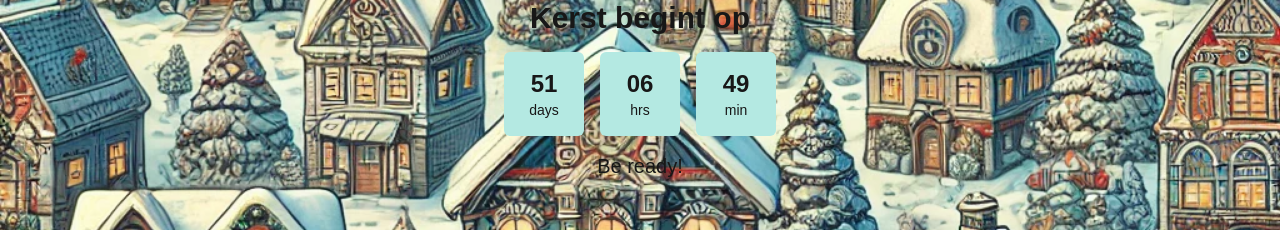
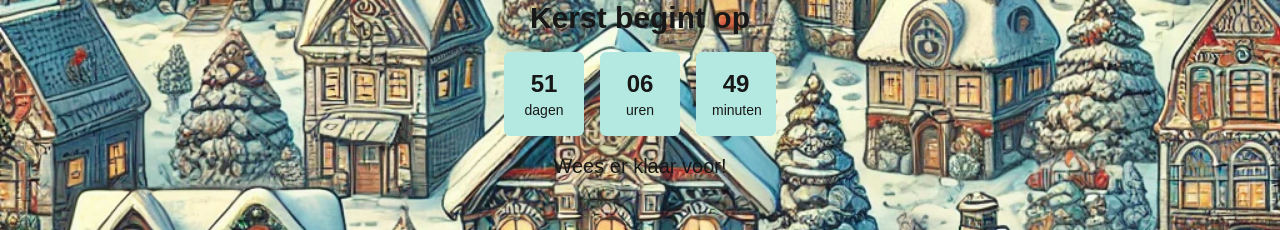
Before and after one commit to JeffreyvnZanten/Kerstapp, a Next.js app: page / in a window 1280 px wide. Shown: the top 230 px of the page. Built offline with nearby package versions, Linux system fonts and the light colour scheme.

Commit message:
eng -> nl

```diff
--- a/app/ChristmasCountdown.tsx
+++ b/app/ChristmasCountdown.tsx
@@ -43,18 +43,18 @@ const ChristmasCountdown = () => {
       <div className="flex gap-4">
         <div className="bg-[#B4E9E2] p-4 rounded-md w-20">
           <div className="text-2xl font-bold">{String(timeLeft.days).padStart(2, '0')}</div>
-          <div className="text-sm">days</div>
+          <div className="text-sm">dagen</div>
         </div>
         <div className="bg-[#B4E9E2] p-4 rounded-md w-20">
           <div className="text-2xl font-bold">{String(timeLeft.hours).padStart(2, '0')}</div>
-          <div className="text-sm">hrs</div>
+          <div className="text-sm">uren</div>
         </div>
         <div className="bg-[#B4E9E2] p-4 rounded-md w-20">
           <div className="text-2xl font-bold">{String(timeLeft.minutes).padStart(2, '0')}</div>
-          <div className="text-sm">min</div>
+          <div className="text-sm">minuten</div>
         </div>
       </div>
-      <div className="mt-4 text-xl">Be ready!</div>
+      <div className="mt-4 text-xl">Wees er klaar voor!</div>
     </div>
   );
 };
```
